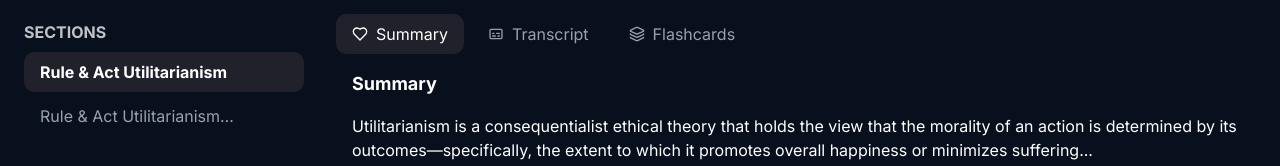
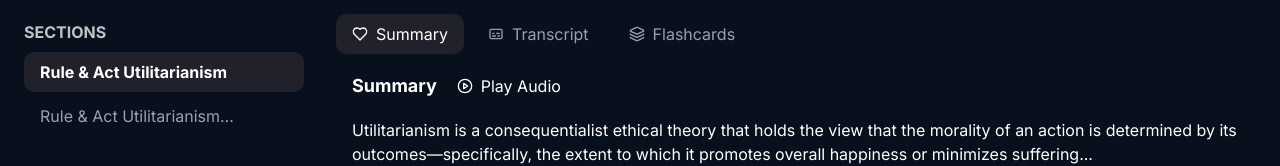
Before and after one commit to dzl-i/hackabyte, a Next.js app in the folder frontend/: page /lectures/1 in a window 1280 px wide. Shown: the part 152-318 px from the top of the page. Built offline with nearby package versions, Linux system fonts and the light colour scheme; a web font is replaced by a local one.

Commit message:
added audio tts feature

```diff
--- a/frontend/src/app/lectures/[id]/page.tsx
+++ b/frontend/src/app/lectures/[id]/page.tsx
@@ -3,118 +3,27 @@
 "use client"
 
 import NavBar from "@/components/NavBar"
-import { ArrowLeft, Captions, Heart, Layers, Download } from "lucide-react"
+import {
+	ArrowLeft,
+	Captions,
+	Heart,
+	Layers,
+	Download,
+	CirclePlay,
+	CirclePause,
+} from "lucide-react"
 import { useParams, useRouter } from "next/navigation"
-import React, { useState } from "react"
+import React, { useState, useEffect, useRef } from "react"
 import FlashCard from "@/components/FlashCard"
-import { jsPDF } from "jspdf"
+import { handleDownload, truncate } from "@/helpers"
 
 export default function Page() {
-	const router = useRouter()
-	const id = useParams().id
-	// const [sections, setSections] = useState([]);
-
-	const getSections = async () => {
-		try {
-			const res = await fetch(`/lecture/${id}`, {
-				method: "GET",
-				headers: {
-					"Content-Type": "application/json",
-				},
-			})
-
-			const data = await res.json()
-
-			console.log("data " + data)
-			// setSections(data);
-		} catch (error) {
-			console.log(error)
-		}
-	}
-
-	const handleDownload = () => {
-		const doc = new jsPDF()
-		let y = 15
-
-		const renderParagraphs = (text: string) => {
-			const paragraphs = text.split("\n")
-			paragraphs.forEach((para) => {
-				const lines = doc.splitTextToSize(para, 180)
-				doc.text(lines, 16, y)
-				y += lines.length * 6 + 4
-			})
-		}
-
-		sections.forEach((section, idx) => {
-			doc.setFont("helvetica", "bold")
-			doc.setFontSize(14)
-			doc.text(`Section ${idx + 1}: ${section.title}`, 10, y)
-			y += 10
-
-			// Summary
-			doc.setFontSize(12)
-			doc.text("Summary", 12, y)
-			y += 7
-			doc.setFont("helvetica", "normal")
-			doc.setFontSize(12)
-			renderParagraphs(section.summary)
-
-			// Transcript
-			doc.setFont("helvetica", "bold")
-			doc.setFontSize(12)
-			doc.text("Transcript", 12, y)
-			y += 7
-			doc.setFont("helvetica", "normal")
-			doc.setFontSize(12)
-			section.transcripts.forEach((t: { timestamp: string; text: string }) => {
-				const timestamp = `[${t.timestamp}]`
-				const textLines = doc.splitTextToSize(t.text, 160) // reserve space for timestamp
-				doc.text(timestamp, 16, y)
-				doc.text(textLines, 35, y) // indent text to align
-				y += textLines.length * 6 + 2
-			})
-
-			y += 5
-
-			// Flashcards
-			doc.setFont("helvetica", "bold")
-			doc.setFontSize(12)
-			doc.text("Flashcards", 12, y)
-			y += 7
-			doc.setFont("helvetica", "normal")
-			doc.setFontSize(12)
-			section.flashcards.forEach(
-				(fc: { question: string; answer: string }, idx: number) => {
-					const q = `Question ${idx + 1}: ${fc.question}`
-					const a = `Answer: ${fc.answer}`
-					doc.text(doc.splitTextToSize(q, 180), 16, y)
-					y += 6
-					doc.text(doc.splitTextToSize(a, 180), 16, y)
-					y += 10
-				}
-			)
-
-			y += 7
-
-			// Add new page if near bottom
-			if (y > 260 && idx < sections.length - 1) {
-				doc.addPage()
-				y = 15
-			}
-		})
-
-		doc.save("download.pdf")
-	}
-
 	// DATABASE
 	const flashcardsDummy = [
 		{ question: "how is merry's mental state?", answer: "not good" },
 		{ question: "how is merry's mental state?", answer: "not good" },
 		{ question: "how is merry's mental state?", answer: "not good" },
 	]
-
-	const summaryDummy =
-		"Utilitarianism is a consequentialist ethical theory that holds the view that the morality of an action is determined by its outcomes—specifically, the extent to which it promotes overall happiness or minimizes suffering..."
 
 	const transcriptsDummy = [
 		{
@@ -141,7 +50,8 @@ export default function Page() {
 	const sections = [
 		{
 			title: "Rule & Act Utilitarianism",
-			summary: summaryDummy,
+			summary:
+				"Utilitarianism is a consequentialist ethical theory that holds the view that the morality of an action is determined by its outcomes—specifically, the extent to which it promotes overall happiness or minimizes suffering...",
 			transcripts: transcriptsDummy,
 			flashcards: flashcardsDummy,
 		},
@@ -153,18 +63,104 @@ export default function Page() {
 		},
 	]
 
-	// Section and tab state
+	// STATE INITIALISATION - Topic Section and tab state
 	const [topicTab, setTopicTab] = useState(sections[0])
 	const [selectedTabIndex, setSelectedTabIndex] = useState(0)
 
-	// Dynamically generates lecture type tab
+	// BACKEND CONNECTION
+	const router = useRouter()
+	const id = useParams().id
+	const getSections = async () => {
+		try {
+			const res = await fetch(`/lecture/${id}`, {
+				method: "GET",
+				headers: {
+					"Content-Type": "application/json",
+				},
+			})
+
+			const data = await res.json()
+
+			console.log("data " + data)
+			// setSections(data);
+		} catch (error) {
+			console.log(error)
+		}
+	}
+
+	// AUDIO
+	const [isSpeaking, setIsSpeaking] = useState(false)
+	const utteranceRef = useRef(null)
+
+	const stopSpeech = () => {
+		window.speechSynthesis.cancel()
+		setIsSpeaking(false)
+	}
+
+	const getCurrentTabText = () => {
+		if (selectedTabIndex === 0) {
+			return topicTab.summary
+		} else if (selectedTabIndex === 1) {
+			return topicTab.transcripts.map((t) => t.text).join(" ")
+		}
+		return ""
+	}
+
+	const handleTTS = () => {
+		if (isSpeaking) {
+			window.speechSynthesis.cancel()
+			setIsSpeaking(false)
+			return
+		}
+
+		const utterance = new SpeechSynthesisUtterance(getCurrentTabText())
+		utteranceRef.current = utterance
+
+		window.speechSynthesis.speak(utterance)
+		setIsSpeaking(true)
+
+		utterance.onend = () => {
+			setIsSpeaking(false)
+		}
+	}
+
+	useEffect(() => {
+		stopSpeech() // Stop speech when switching tab
+	}, [selectedTabIndex])
+
+	const audioButton = () => {
+		return (
+			<button
+				onClick={handleTTS}
+				className="flex items-center gap-2 py-1 px-3 duration-200 hover:bg-white/5  rounded-lg text-white cursor-pointer"
+			>
+				{isSpeaking ? (
+					<>
+						<CirclePause className="w-4 h-4" />
+						Pause Audio
+					</>
+				) : (
+					<>
+						<CirclePlay className="w-4 h-4" />
+						Play Audio
+					</>
+				)}
+			</button>
+		)
+	}
+
+	// LECTURE TAB
 	const lectureTabs = [
 		{
 			name: "Summary",
 			icon: Heart,
 			content: (
 				<div className="px-4">
-					<h4 className="text-lg font-bold text-white mb-4">Summary</h4>
+					<div className="flex items-center mb-4 gap-2">
+						<h4 className="text-lg font-bold text-white">Summary</h4>
+						{audioButton()}
+					</div>
+
 					<p className="text-white">{topicTab.summary}</p>
 				</div>
 			),
@@ -174,7 +170,10 @@ export default function Page() {
 			icon: Captions,
 			content: (
 				<div className="px-4">
-					<h4 className="text-lg font-bold text-white mb-4">Transcript</h4>
+					<div className="flex items-center mb-4 gap-2">
+						<h4 className="text-lg font-bold text-white">Transcript</h4>
+						{audioButton()}
+					</div>
 					<div className="grid grid-cols-[80px_1fr] gap-y-2">
 						{topicTab.transcripts.map((transcript, index) => (
 							<React.Fragment key={index}>
@@ -209,12 +208,8 @@ export default function Page() {
 		},
 	]
 
+	// Give the details of currently selected lecture tab
 	const selectedTab = lectureTabs[selectedTabIndex]
-
-	function truncate(str: string) {
-		const limit = 25
-		return str.length > limit ? str.slice(0, limit) + "…" : str
-	}
 
 	return (
 		<main>
@@ -234,7 +229,10 @@ export default function Page() {
 							{sections.map((section, index) => (
 								<button
 									key={index}
-									onClick={() => setTopicTab(section)}
+									onClick={() => {
+										stopSpeech()
+										setTopicTab(section)
+									}}
 									className={`flex gap-2 px-4 py-2 rounded-lg duration-200 ${
 										topicTab.title === section.title
 											? "bg-[rgba(32,_33,_42,_1)] text-white font-bold"
@@ -253,7 +251,7 @@ export default function Page() {
 					<div className="flex items-center justify-between mb-4">
 						<h1 className="text-white font-bold text-2xl">{topicTab.title}</h1>
 						<button
-							onClick={handleDownload}
+							onClick={() => handleDownload(sections)}
 							className="flex items-center gap-2 py-2 px-4 duration-200 hover:bg-white/5 border border-white/10 rounded-lg text-white cursor-pointer"
 						>
 							<Download className="h-4 w-4" />
--- /dev/null
+++ b/frontend/src/helpers.tsx
@@ -0,0 +1,82 @@
+import { jsPDF } from "jspdf"
+
+// PDF DOWNLOAD FUNCTION
+export function handleDownload(sections) {
+	const doc = new jsPDF()
+	let y = 15
+
+	const renderParagraphs = (text: string) => {
+		const paragraphs = text.split("\n")
+		paragraphs.forEach((para) => {
+			const lines = doc.splitTextToSize(para, 180)
+			doc.text(lines, 16, y)
+			y += lines.length * 6 + 4
+		})
+	}
+
+	sections.forEach((section, idx) => {
+		doc.setFont("helvetica", "bold")
+		doc.setFontSize(14)
+		doc.text(`Section ${idx + 1}: ${section.title}`, 10, y)
+		y += 10
+
+		// Summary
+		doc.setFontSize(12)
+		doc.text("Summary", 12, y)
+		y += 7
+		doc.setFont("helvetica", "normal")
+		doc.setFontSize(12)
+		renderParagraphs(section.summary)
+
+		// Transcript
+		doc.setFont("helvetica", "bold")
+		doc.setFontSize(12)
+		doc.text("Transcript", 12, y)
+		y += 7
+		doc.setFont("helvetica", "normal")
+		doc.setFontSize(12)
+		section.transcripts.forEach((t: { timestamp: string; text: string }) => {
+			const timestamp = `[${t.timestamp}]`
+			const textLines = doc.splitTextToSize(t.text, 160) // reserve space for timestamp
+			doc.text(timestamp, 16, y)
+			doc.text(textLines, 35, y) // indent text to align
+			y += textLines.length * 6 + 2
+		})
+
+		y += 5
+
+		// Flashcards
+		doc.setFont("helvetica", "bold")
+		doc.setFontSize(12)
+		doc.text("Flashcards", 12, y)
+		y += 7
+		doc.setFont("helvetica", "normal")
+		doc.setFontSize(12)
+		section.flashcards.forEach(
+			(fc: { question: string; answer: string }, idx: number) => {
+				const q = `Question ${idx + 1}: ${fc.question}`
+				const a = `Answer: ${fc.answer}`
+				doc.text(doc.splitTextToSize(q, 180), 16, y)
+				y += 6
+				doc.text(doc.splitTextToSize(a, 180), 16, y)
+				y += 10
+			}
+		)
+
+		y += 7
+
+		// Add new page if near bottom
+		if (y > 260 && idx < sections.length - 1) {
+			doc.addPage()
+			y = 15
+		}
+	})
+
+	doc.save("download.pdf")
+}
+
+// TRUNCATE TOPIC TAB TITLE
+export function truncate(str: string) {
+	const limit = 25
+	return str.length > limit ? str.slice(0, limit) + "…" : str
+}
```
